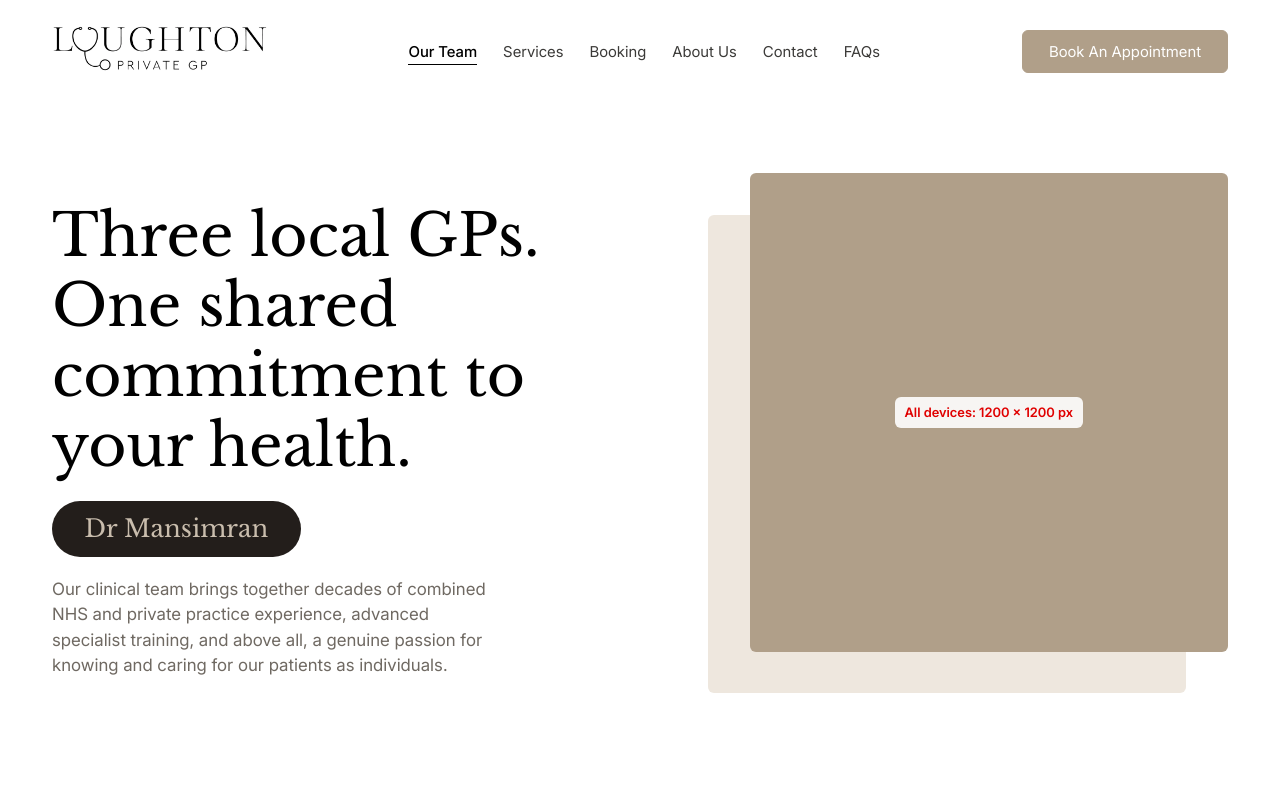
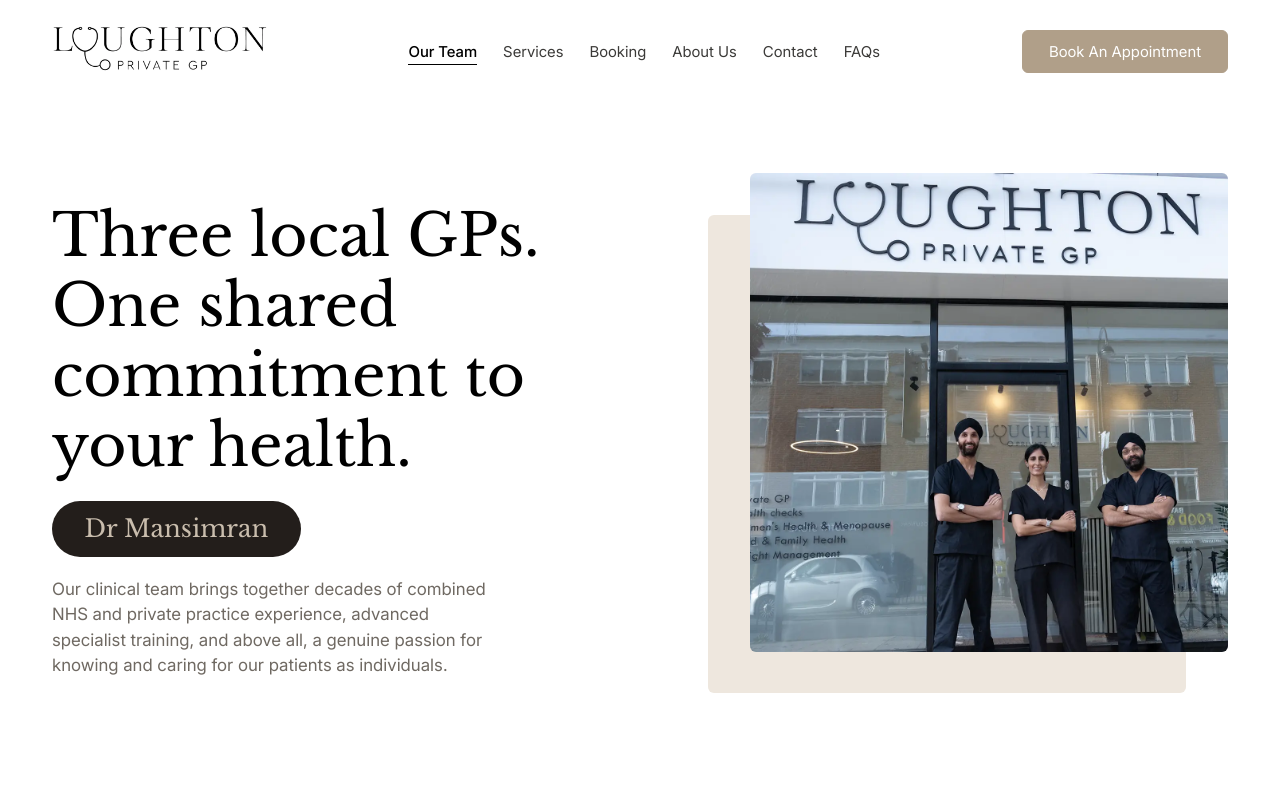
Before and after one commit to SonaliRam/Loughton, a React (Vite) app: page /our-team in a window 1280 px wide. Shown: the top 800 px of the page. Built offline with nearby package versions, Linux system fonts and the light colour scheme.

Commit message:
our team banner

```diff
--- a/src/components/sections/TeamIntro.jsx
+++ b/src/components/sections/TeamIntro.jsx
@@ -91,7 +91,7 @@
         <div className="relative mx-auto aspect-square w-full max-w-[40rem] lg:mx-0 lg:justify-self-end">
           <Block data-team-back tone="bg-cream" className="bottom-0 left-0 top-[8%] z-0 w-[92%]" />
           {image ? (
-            <img data-team-big src={image} alt="" className="absolute left-[8%] top-0 z-10 h-[92%] w-[92%] rounded-box object-cover" />
+            <img data-team-big src={image} alt="Loughton Private GP team" decoding="async" className="absolute left-[8%] top-0 z-10 h-[92%] w-[92%] rounded-box object-cover" />
           ) : (
             <Block data-team-big tone="bg-tan text-white/80" className="left-[8%] top-0 z-10 h-[92%] w-[92%]">
               <ImageSize sizes={[{ device: "All devices", size: "1200 × 1200 px" }]} />
--- a/src/data/team.js
+++ b/src/data/team.js
@@ -2,14 +2,14 @@
 import mansimranImage from "../assets/images/900 x 1349_our Doctors_Dr. Mansimran Cheema.webp";
 import samrathImage from "../assets/images/900 x 1349_our _Dr. Samrath Cheema.webp";
 
-// the intro image is a colour block for now, replace the empty "image" with a photo path such as "/team-intro.jpg" when it arrives
+import bannerImage from "../assets/images/our-team-banner.webp";
 
 export const teamIntro = {
   title: "Three local GPs. One shared commitment to your health.",
   text: "Our clinical team brings together decades of combined NHS and private practice experience, advanced specialist training, and above all, a genuine passion for knowing and caring for our patients as individuals.",
   // first names of the three doctors, shown one at a time in the rolling pill
   doctors: ["Dr Gursharan", "Dr Mansimran", "Dr Samrath"],
-  image: "",
+  image: bannerImage,
 };
 
 // text comes from the content document, the images are colour blocks until the photos arrive
```
Also changed, not shown: src/assets/images/our-team-banner.webp (added).
